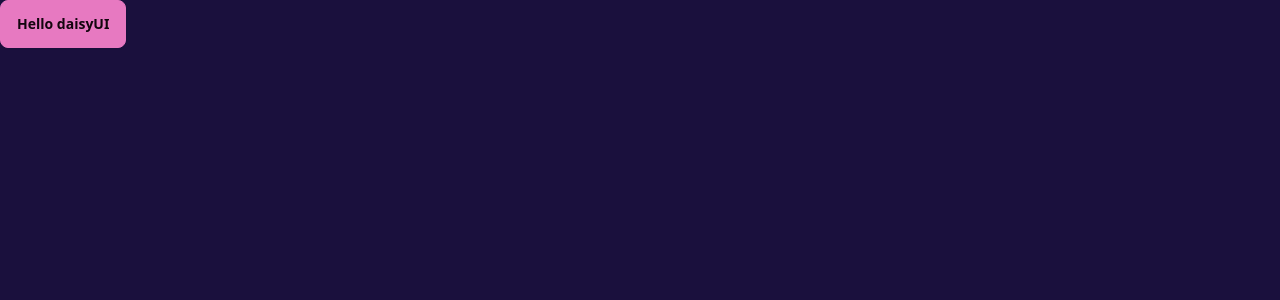
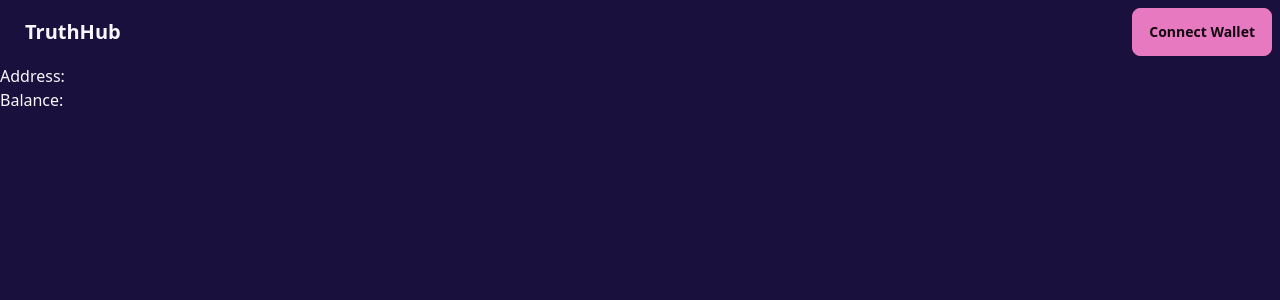
Before and after one commit to LuciaFores/TruthHub, a React (Create React App) app in the folder frontend/: page / in a window 1280 px wide. Shown: the top 300 px of the page. Built offline with nearby package versions, Linux system fonts and the light colour scheme.

Commit message:
Added ConnectWalletButton
- Added custom component to connect wallet with metamask and ethers.js

```diff
--- a/frontend/package.json
+++ b/frontend/package.json
@@ -6,6 +6,7 @@
     "@testing-library/jest-dom": "^5.17.0",
     "@testing-library/react": "^13.4.0",
     "@testing-library/user-event": "^13.5.0",
+    "ethers": "^5.7.2",
     "react": "^18.2.0",
     "react-dom": "^18.2.0",
     "react-scripts": "5.0.1",
--- a/frontend/src/App.js
+++ b/frontend/src/App.js
@@ -1,7 +1,26 @@
+import React, { useState } from "react";
+import Navbar from "./components/Navbar";
+
 function App() {
+  const [state, setState] = useState({
+    address: "",
+    balance: null,
+  });
+
+  const updateWalletData = (newData) => {
+    setState((prevState) => ({
+      ...prevState,
+      ...newData,
+    }));
+  };
+
   return (
     <div data-theme='synthwave'>
-      <button className="btn btn-primary">Hello daisyUI</button>
+      <Navbar updateWalletData={updateWalletData}/>
+      <div>
+        <p>Address: {state.address}</p>
+        <p>Balance: {state.balance}</p>
+      </div>
     </div>
   );
 }
--- /dev/null
+++ b/frontend/src/components/ConnectWalletButton.js
@@ -0,0 +1,44 @@
+import React from "react";
+import { ethers } from "ethers";
+
+export default function ConnectWalletButton({ updateWalletData }) {
+  const btnhandler = () => {
+    if (window.ethereum) {
+      window.ethereum
+        .request({ method: "eth_requestAccounts" })
+        .then((res) => accountChangeHandler(res[0]));
+    } else {
+      alert("Install MetaMask extension!");
+    }
+  };
+
+  const getbalance = (address) => {
+    window.ethereum
+      .request({
+        method: "eth_getBalance",
+        params: [address, "latest"],
+      })
+      .then((balance) => {
+        updateWalletData({
+          address,
+          balance: ethers.utils.formatEther(balance),
+        });
+      });
+  };
+
+  const accountChangeHandler = (account) => {
+    updateWalletData({
+      address: account,
+    });
+
+    getbalance(account);
+  };
+
+  return (
+    <div>
+      <button class="btn btn-primary" onClick={btnhandler}>
+        Connect Wallet
+      </button>
+    </div>
+  );
+}
--- /dev/null
+++ b/frontend/src/components/Navbar.js
@@ -0,0 +1,14 @@
+import ConnectWalletButton from "./ConnectWalletButton";
+
+export default function Navbar({ updateWalletData }) {
+    return(
+        <div class="navbar bg-base-100">
+            <div class="flex-1">
+                <a class="btn btn-ghost text-xl">TruthHub</a>
+            </div>
+            <div class="flex-none">
+                <ConnectWalletButton updateWalletData={updateWalletData}/>
+            </div>
+        </div>
+    );
+}
```
Also changed, not shown: frontend/requirements.txt, 1 other file (tests, documents, lock files or other folders).
